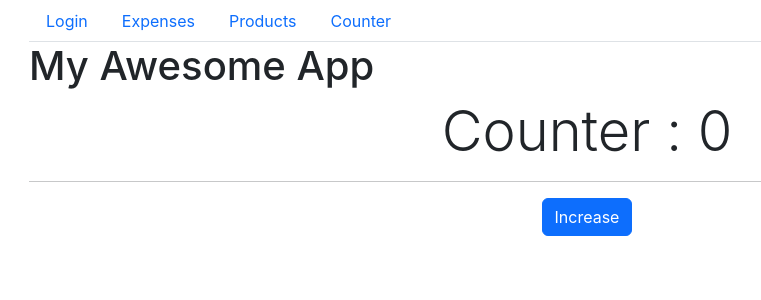
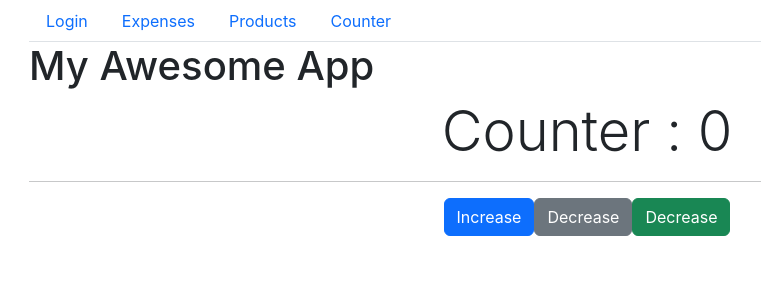
Before and after one commit to synergy2411/del-mar-23-react, a React (Create React App) app in the folder frontend/: page /counter in a window 1280 px wide. Shown: the top 300 px of the page, without its empty margins (53-814 px from the left). Built offline with nearby package versions, Linux system fonts and the light colour scheme.

Commit message:
payload sent

```diff
--- a/frontend/src/Components/Counter/Counter.jsx
+++ b/frontend/src/Components/Counter/Counter.jsx
@@ -1,11 +1,12 @@
 import React from "react";
 import { useSelector, useDispatch } from "react-redux";
+import * as fromActions from "../../store/actions/rootActions";
 
 const Counter = () => {
   const counter = useSelector((state) => state.counter);
   const dispatch = useDispatch();
 
-  const increaseClickHandler = () => dispatch({ type: "INCREMENT" });
+  const increaseClickHandler = () => dispatch(fromActions.onIncrement());
 
   return (
     <div className="text-center">
@@ -14,6 +15,18 @@ const Counter = () => {
       <button className="btn btn-primary" onClick={increaseClickHandler}>
         Increase
       </button>
+      <button
+        className="btn btn-secondary"
+        onClick={() => dispatch(fromActions.onDecrement())}
+      >
+        Decrease
+      </button>
+      <button
+        className="btn btn-success"
+        onClick={() => dispatch(fromActions.onAddCounter(10))}
+      >
+        Decrease
+      </button>
     </div>
   );
 };
--- /dev/null
+++ b/frontend/src/store/actions/rootActions.js
@@ -0,0 +1,25 @@
+export const INCREMENT = "INCREMENT"
+export const DECREMENT = "DECREMENT"
+export const ADD_COUNTER = "ADD_COUNTER"
+
+
+// Action Creators
+
+export function onAddCounter(value) {
+    return {
+        type: ADD_COUNTER,
+        payload: value
+    }
+}
+
+export function onIncrement() {
+    return {
+        type: INCREMENT
+    }
+}
+
+export function onDecrement() {
+    return {
+        type: DECREMENT
+    }
+}
--- a/frontend/src/store/reducers/rootReducer.js
+++ b/frontend/src/store/reducers/rootReducer.js
@@ -1,12 +1,25 @@
+import * as fromActions from '../actions/rootActions';
+
+
 const initialState = {
     counter: 0
 }
 
 function rootReducer(state = initialState, action) {
     switch (action.type) {
-        case "INCREMENT": {
+        case fromActions.INCREMENT: {
             return {
                 counter: state.counter + 1
+            }
+        }
+        case fromActions.DECREMENT: {
+            return {
+                counter: state.counter - 1
+            }
+        }
+        case fromActions.ADD_COUNTER: {
+            return {
+                counter: state.counter + action.payload
             }
         }
         default:
```
